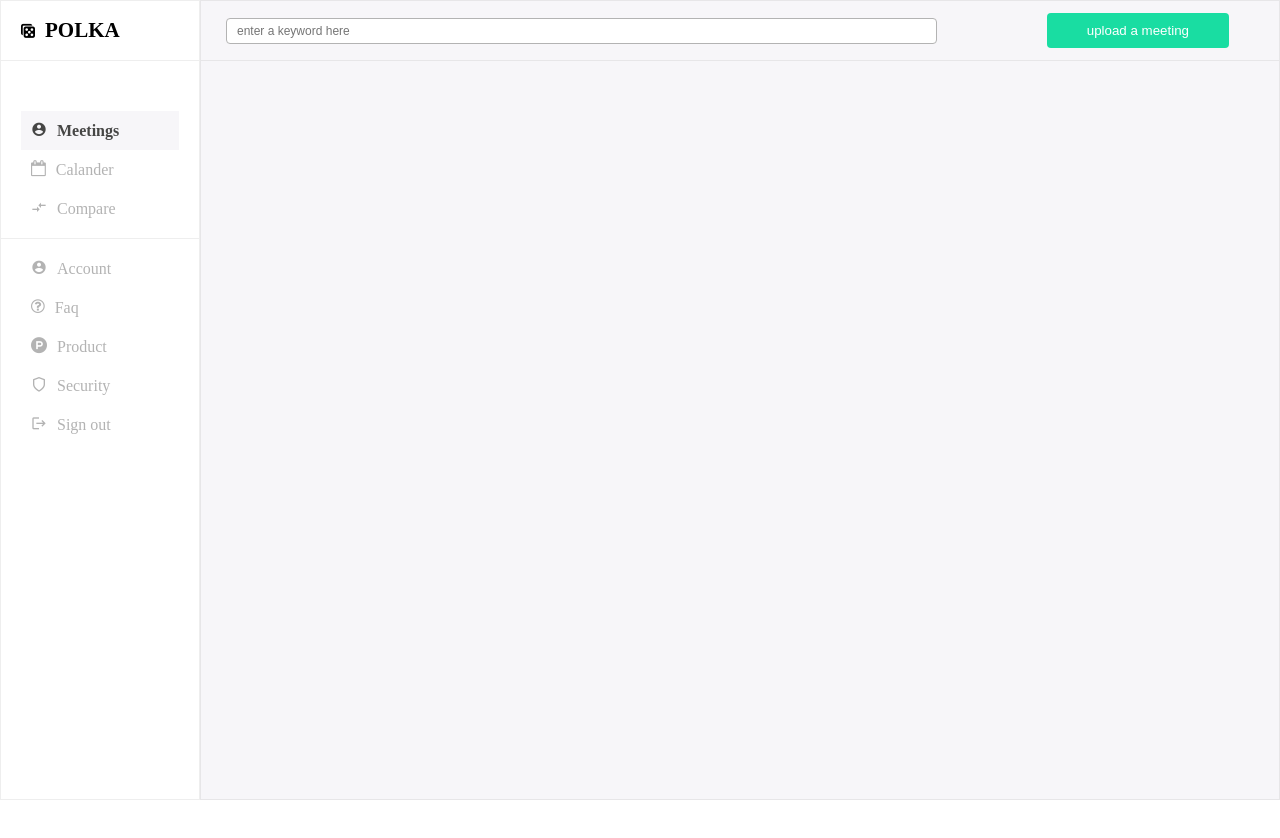
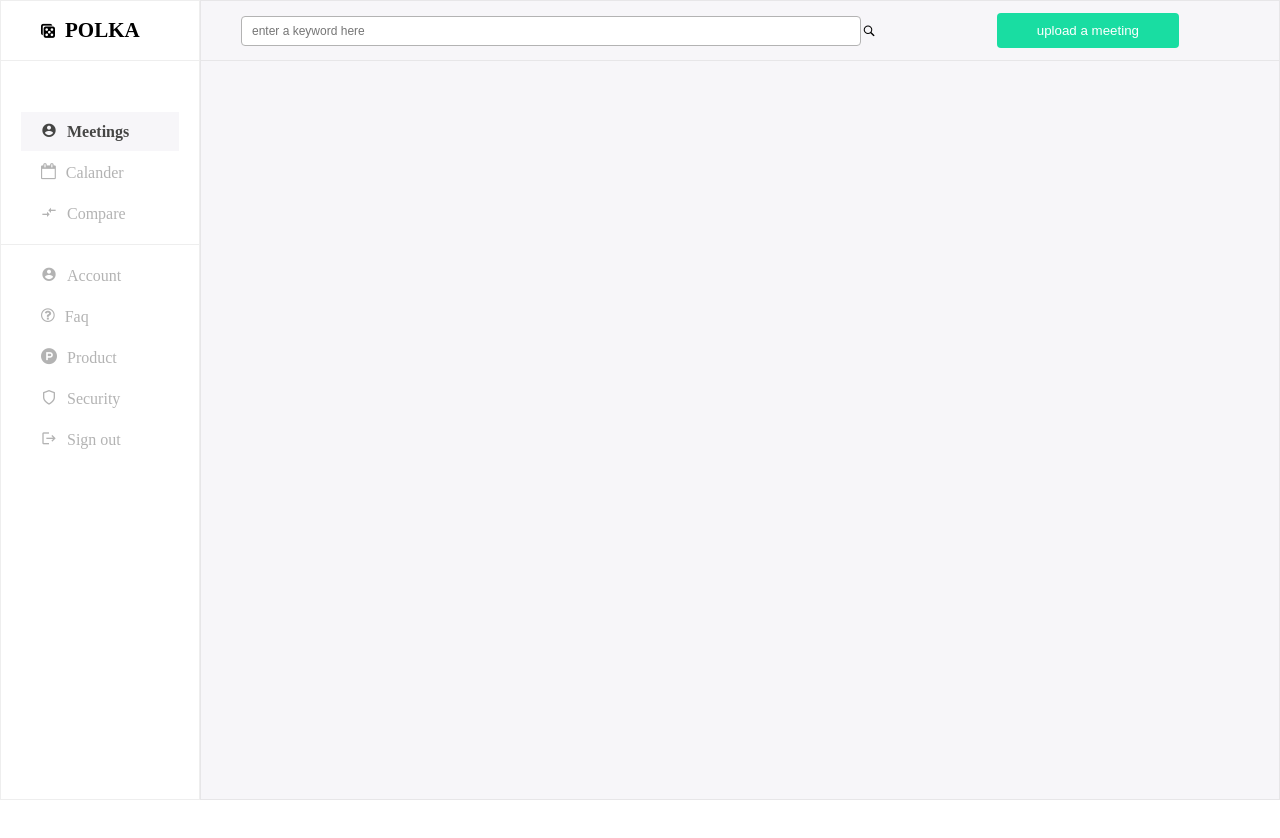
Before and after one commit to viral4603/UI-Task, a plain HTML site: page flex-task/index.html in a window 1280 px wide. After the commit the page ends 800 px from the top, so only its background shows below. Drawn offline with Linux system fonts and the light colour scheme.

Commit message:
final flex

```diff
--- a/flex-task/assets/css/style.css
+++ b/flex-task/assets/css/style.css
@@ -7,7 +7,9 @@ html,body{
     width: 100%;
     height: 100%;
 }
-
+.wrapper{
+    overflow: hidden;
+}
 .sidebar{
     width: 200px;
     border: 1px solid #0001;
@@ -15,9 +17,8 @@ html,body{
 .sidebar .logo{
     font-size: 14px;
     height: 60px;
-    padding-left: 20px;
+    padding-left: 40px;
     border-bottom: 1px solid #0001;
-
 }
 .icon-dice{
     margin-right: 10px;
@@ -29,26 +30,25 @@ html,body{
     margin-top: 40px;
     border-bottom: 1px solid #0001;
 }
+.content .second{
+    overflow: auto;
+}
 .content .first,.content .second{
     padding: 10px 0px;
 }
-.content ul li{
-    flex-basis: 120px;
-    list-style: none;
-    margin: 0 20px;
+.content a{
+    display: inline-block;
+    width: 80%;
+    text-decoration: none;
+    color: #b3b3b3;
+    padding: 10px 20px;
+    margin: 1px 20px;
+    transition: 0.25s all;
 }
-.content li.active ,.content li:hover,
 .content li:hover a,.content li.active a{
     background-color: #f7f6f9;
     color:#464645 ;
     font-weight: 600;
-}
-
-.content a{
-    text-decoration: none;
-    color: #b3b3b3;
-    display: inline-block;
-    padding: 10px;
 }
 .content a span{
     margin-right: 10px;
@@ -58,24 +58,28 @@ html,body{
     border: 1px solid #0001;
     background-color: #f7f6f9;
 }
-.d-header{
+.main .main-header{
+    position: relative;
     height: 60px;
-    padding: 10px 0px;
+    padding: 0px 100px 0px 40px;
     align-items: center;
     border-bottom: 1px solid #0001 ;
 }
-.header-search{
+.main .header-search{
+    flex-grow: 1;
     font-size: 12px;
-    flex-grow: 1;
-    padding: 5px 10px;
-    margin: 0px 60px 0px 25px;
+    padding: 7px 10px;
     border: 1px solid #b3b3b3;
     border-radius: 4px;
 }
-.meeting-btn{
-    margin: 0px 50px;
+.main .header-search .icon-search {
+    position: absolute;
+    right: 410px;
+}
+.main .meeting-btn{
+    color: white;
+    margin-left: 120px;
     padding: 10px 40px;
-    color: white;
     background-color: #19dda2;
     border: none;
     border-radius: 4px;
--- a/flex-task/assets/icons/style.css
+++ b/flex-task/assets/icons/style.css
@@ -1,10 +1,10 @@
 @font-face {
   font-family: 'app';
-  src:  url('fonts/app.eot?imo6cq');
-  src:  url('fonts/app.eot?imo6cq#iefix') format('embedded-opentype'),
-    url('fonts/app.ttf?imo6cq') format('truetype'),
-    url('fonts/app.woff?imo6cq') format('woff'),
-    url('fonts/app.svg?imo6cq#app') format('svg');
+  src:  url('fonts/app.eot?u3jcdw');
+  src:  url('fonts/app.eot?u3jcdw#iefix') format('embedded-opentype'),
+    url('fonts/app.ttf?u3jcdw') format('truetype'),
+    url('fonts/app.woff?u3jcdw') format('woff'),
+    url('fonts/app.svg?u3jcdw#app') format('svg');
   font-weight: normal;
   font-style: normal;
   font-display: block;
@@ -25,6 +25,9 @@
   -moz-osx-font-smoothing: grayscale;
 }
 
+.icon-search:before {
+  content: "\e908";
+}
 .icon-compare_arrows:before {
   content: "\e900";
 }
--- a/flex-task/index.html
+++ b/flex-task/index.html
@@ -1,5 +1,6 @@
 <!DOCTYPE html>
 <html lang="en">
+
 <head>
     <meta charset="UTF-8">
     <meta http-equiv="X-UA-Compatible" content="IE=edge">
@@ -9,52 +10,63 @@
     <link rel="stylesheet" href="assets/css/style.css">
     <title>Flex assignmment</title>
 </head>
+
 <body>
+    <!-- start: wrapper -->
     <div class="wrapper d-flex w-100 h-100 ">
+
+        <!-- start:sidebar -->
         <aside class="sidebar">
             <div class="logo d-flex align-center">
                 <span class="icon-dice"></span>
                 <h1>POLKA</h1>
             </div>
-            <div class="content d-flex colum">
+            <nav class="content d-flex colum">
                 <ul class="first">
-                    <li class="active">
+                    <li class="active nav-list">
                         <a href="#"><span class="icon-account_circle"></span>Meetings</a>
                     </li>
-                    <li>
+                    <li class="nav-list">
                         <a href="#"><span class="icon-calendar-o"></span>Calander</a>
                     </li>
-                    <li>
+                    <li class="nav-list">
                         <a href="#"><span class="icon-compare_arrows"></span>Compare</a>
                     </li>
                 </ul>
                 <ul class="second">
-                    <li>
+                    <li class="nav-list">
                         <a href="#"><span class="icon-account_circle"></span>Account</a>
                     </li>
-                    <li>
+                    <li class="nav-list">
                         <a href="#"><span class="icon-question-circle-o"></span>Faq</a>
                     </li>
-                    <li>
+                    <li class="nav-list">
                         <a href="#"><span class="icon-product-hunt"></span>Product</a>
                     </li>
-                    <li>
+                    <li class="nav-list">
                         <a href="#"><span class="icon-shield"></span>Security</a>
                     </li>
-                    <li><a href="#"><span class="icon-logout"></span>Sign out</a></li>
+                    <li class="nav-list">
+                        <a href="#"><span class="icon-logout"></span>Sign out</a>
+                    </li>
                 </ul>
+            </nav>
+        </aside>
+        <!-- start:sidebar -->
 
-            </div>
-
-        </aside>
+        <!-- start:main -->
         <div class="main">
-            <header class="d-flex d-header">
-                <input class="header-search" type="search" name="search" id="search" placeholder="enter a keyword here"><span class="lnr lnr-magnifier"></span>
+            <header class="d-flex main-header">
+                <input class="header-search" type="search" name="search" id="search"
+                    placeholder="enter a keyword here"><span class="icon-search"></span>
                 <button class="meeting-btn"> upload a meeting</button>
             </header>
         </div>
-
+        <!-- end:main -->
 
     </div>
+    <!-- end: wrapper -->
+
 </body>
+
 </html>
```
Also changed, not shown: flex-task/assets/icons/demo-files/demo.css (+5 -2 lines), flex-task/assets/icons/demo.html (+27 -10 lines), flex-task/assets/icons/selection.json (+1 -1 lines), flex-task/assets/icons/fonts/app.ttf, flex-task/assets/icons/fonts/app.woff, 2 other files.
